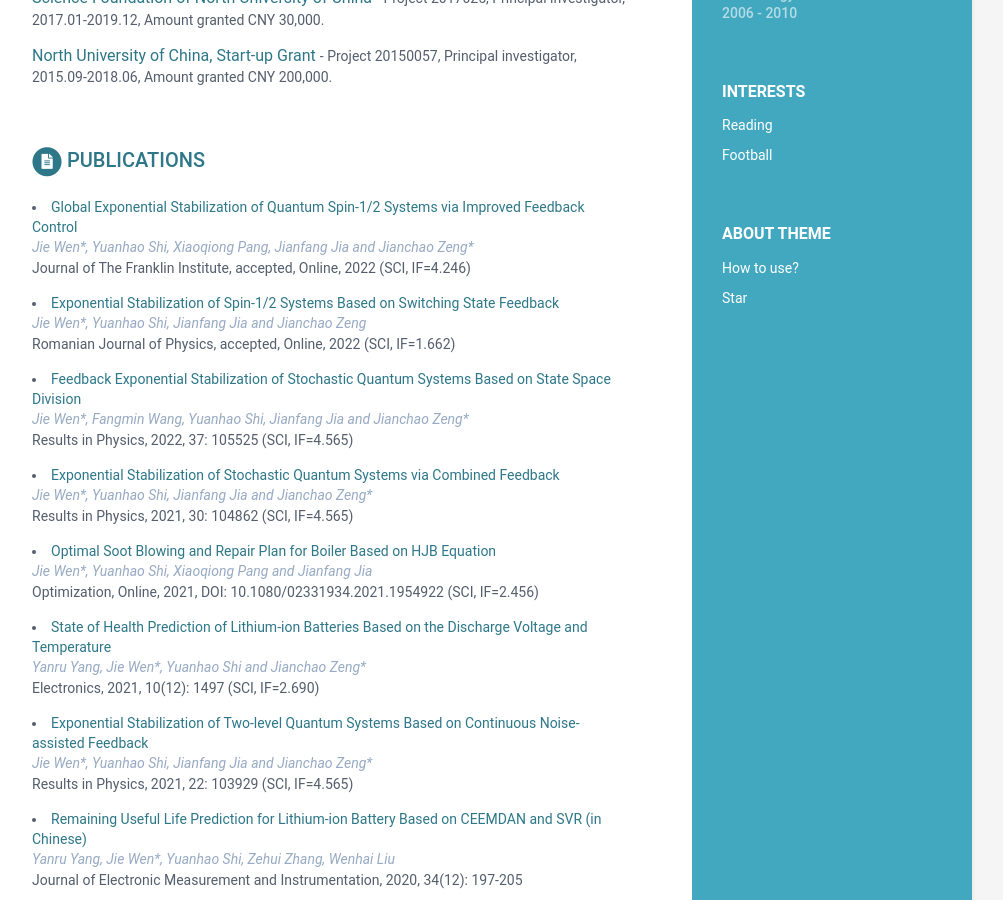
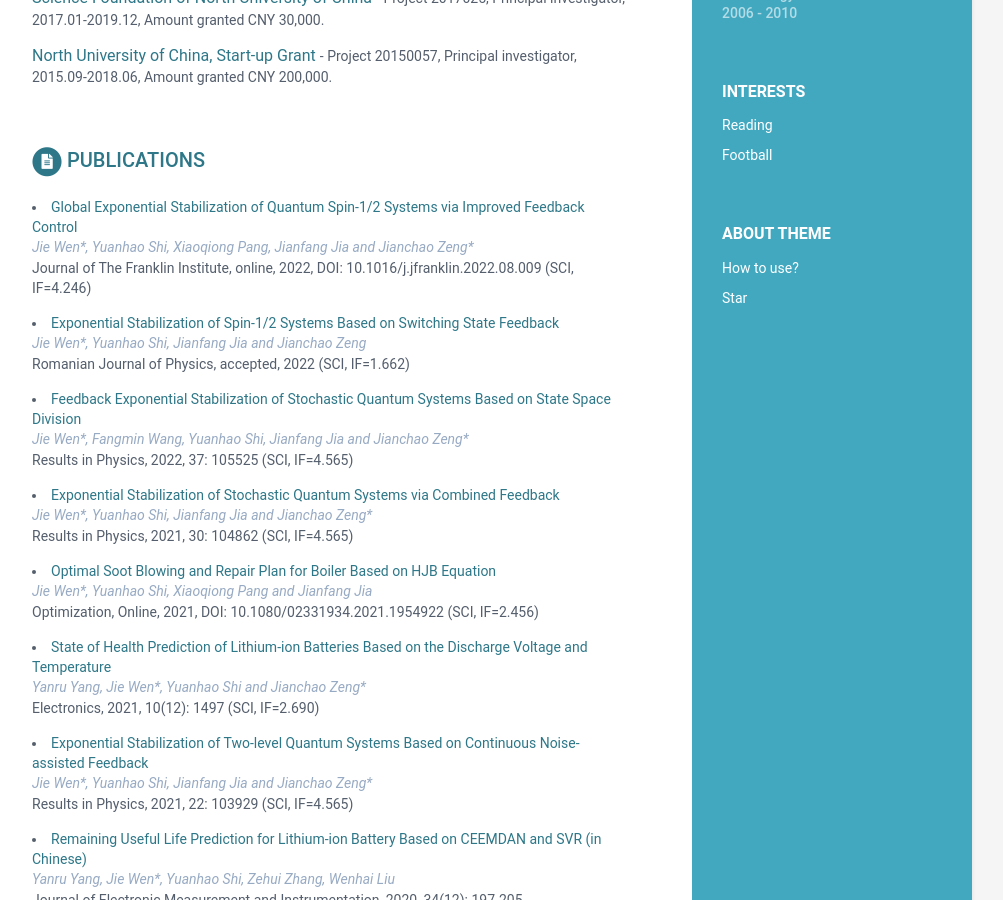
Before and after one commit to wenjie015/wenjie, a Jekyll site: the page built from index.html, in a window 1280 px wide and 900 px high, scrolled down 747 px. Shown: the whole window, without its empty margins (168-1171 px from the left). Built offline with Jekyll 4.4.1, drawn with Linux system fonts in a browser that asks for light colours.

Commit message:
Update data.yml

```diff
--- a/_data/data.yml
+++ b/_data/data.yml
@@ -64,12 +64,12 @@ publications:
       - title: Global Exponential Stabilization of Quantum Spin-1/2 Systems via Improved Feedback Control
         link: https://doi.org/10.1016/j.jfranklin.2022.08.009
         authors: Jie Wen*, Yuanhao Shi, Xiaoqiong Pang, Jianfang Jia and Jianchao Zeng*
-        conference: "Journal of The Franklin Institute, accepted, Online, 2022 (SCI, IF=4.246)"
+        conference: "Journal of The Franklin Institute, online, 2022, DOI: 10.1016/j.jfranklin.2022.08.009 (SCI, IF=4.246)"
 
       - title: Exponential Stabilization of Spin-1/2 Systems Based on Switching State Feedback
         link:  https://rjp.nipne.ro/accepted_papers.html
         authors: Jie Wen*, Yuanhao Shi, Jianfang Jia and Jianchao Zeng
-        conference: "Romanian Journal of Physics, accepted, Online, 2022 (SCI, IF=1.662)"
+        conference: "Romanian Journal of Physics, accepted, 2022 (SCI, IF=1.662)"
 
       - title: Feedback Exponential Stabilization of Stochastic Quantum Systems Based on State Space Division
         link: https://doi.org/10.1016/j.rinp.2022.105525
```
